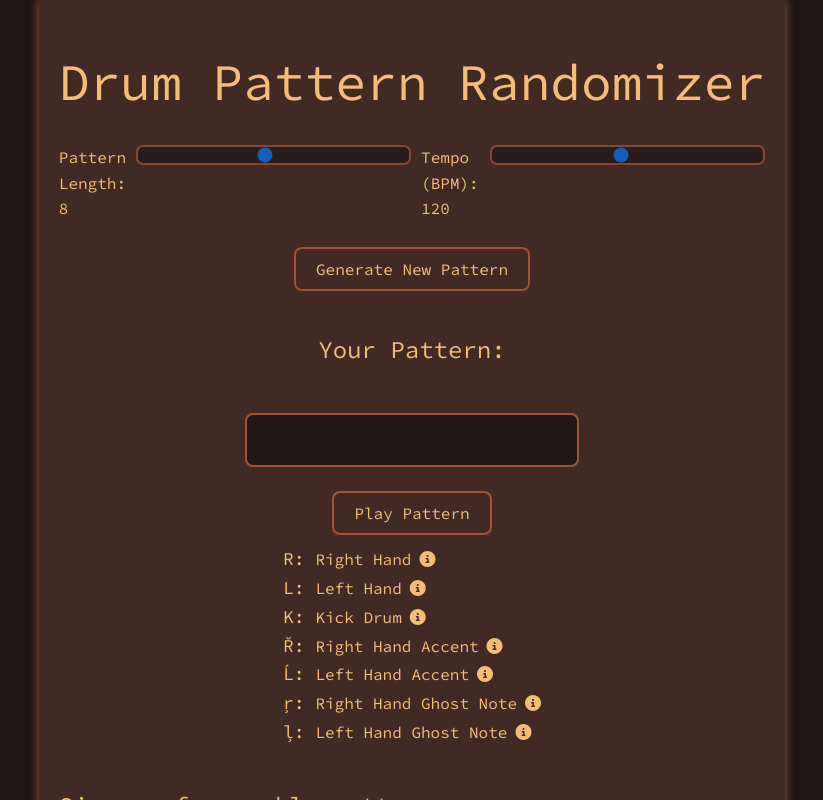
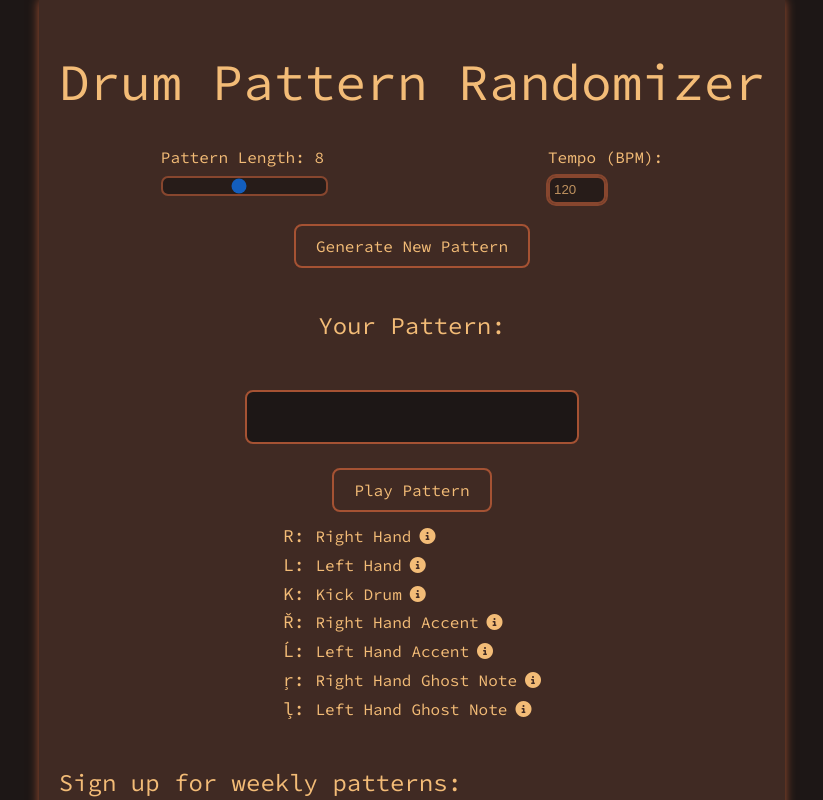
Before and after one commit to cameron-adrian/drum-practice-app, a React (Vite) app: page / in a window 1280 px wide. Shown: the top 800 px of the page, without its empty margins (228-1051 px from the left). Built offline with nearby package versions, Linux system fonts and the light colour scheme.

Commit message:
chore: Update parameter control layout and styling

```diff
--- a/src/App.css
+++ b/src/App.css
@@ -58,8 +58,8 @@ h2 {
 
 .input-group {
   display: flex;
-  justify-content: space-between;
-  gap: 10px;
+  justify-content: space-around;
+  gap: 20px;
   margin-bottom: 20px;
   color: var(--light-color);
 }
--- a/src/components/ParameterControl.jsx
+++ b/src/components/ParameterControl.jsx
@@ -6,6 +6,7 @@ function ParameterControl(props) {
 
   return (
     <div className="input-group">
+      <div>
         <label htmlFor="patternLength">Pattern Length: {patternLength}</label>
         <input
           className="slider"
@@ -20,20 +21,25 @@ function ParameterControl(props) {
           min="1"
           max="16"
         />
-      <label htmlFor="tempo">Tempo (BPM): {tempo}</label>
+      </div>
+      <div>
+        <label htmlFor="tempo">Tempo (BPM):</label>
         <input
           className="slider"
-        type="range"
+          type="number"
           id="tempo"
           value={tempo}
           onChange={(e) =>
-          setTempo(Math.min(240, Math.max(12, parseInt(e.target.value) || 120)))
+            setTempo(
+              Math.min(240, Math.max(12, parseInt(e.target.value) || 120))
+            )
           }
           min="12"
           max="240"
           step="1"
         />
       </div>
+    </div>
   );
 }
 
```
Lines whose indentation alone changed are shown as unchanged.
